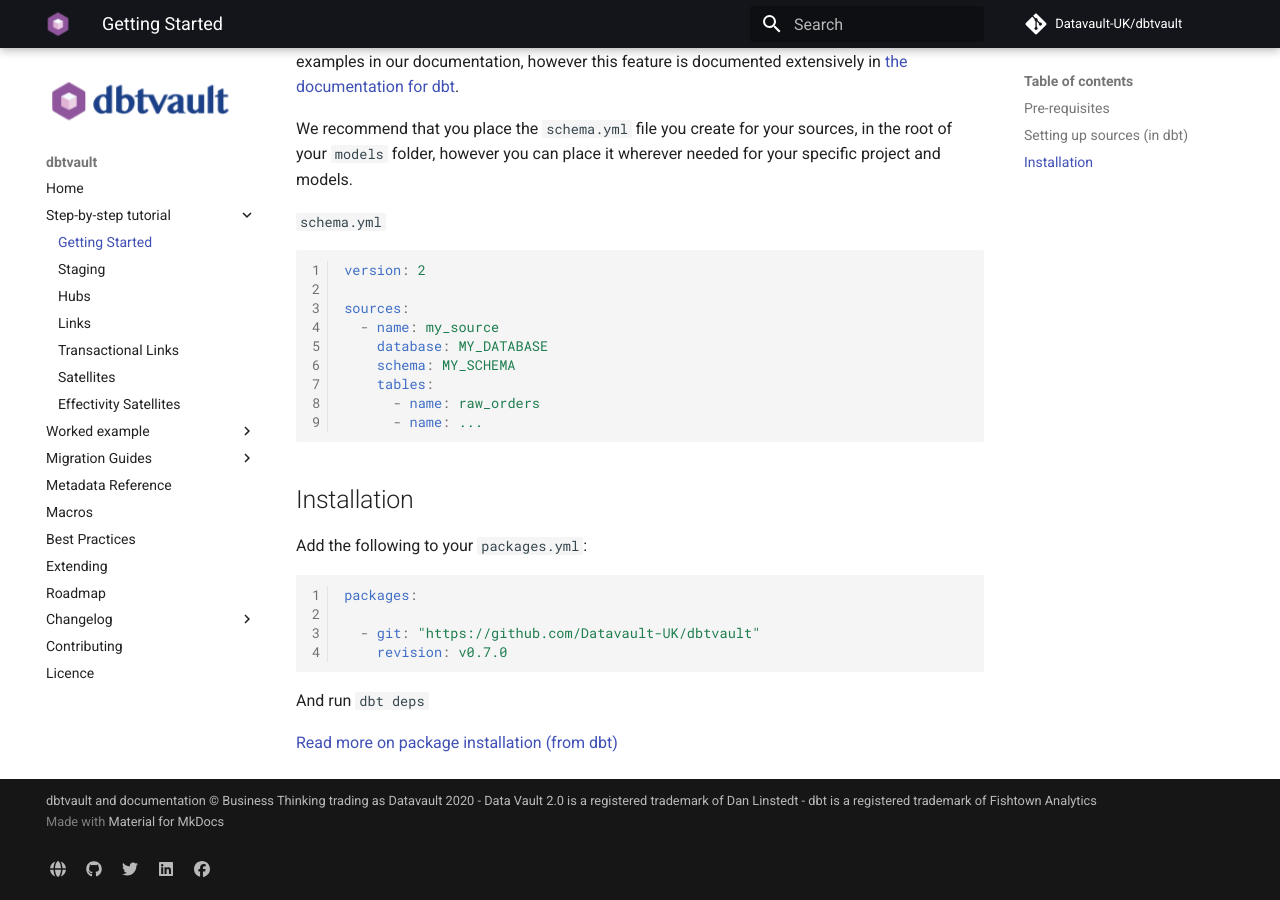
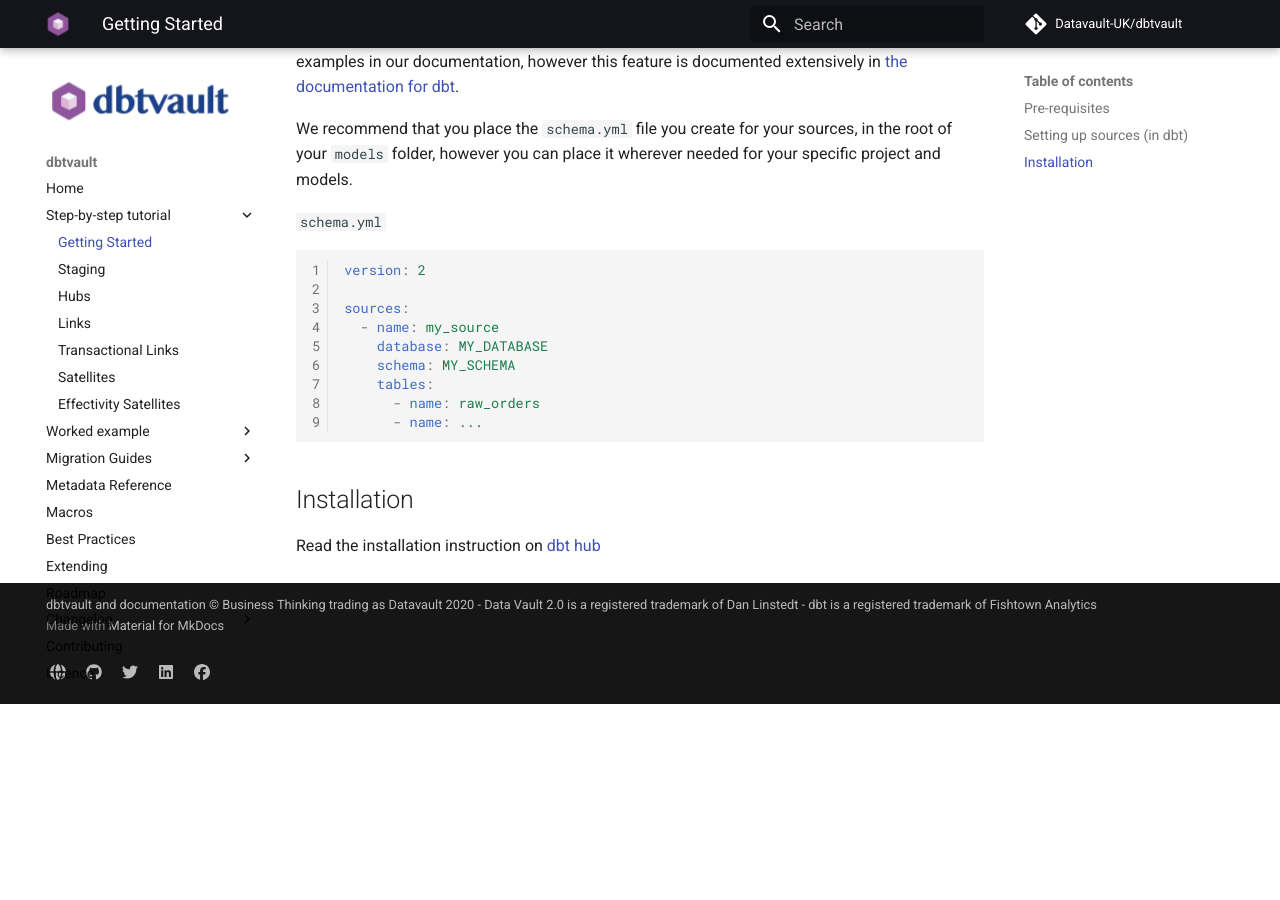
Before and after one commit to Datavault-UK/automate-dv-docs, an MkDocs documentation site: the page built from docs/tutorial/tut_getting_started.md, in a window 1280 px wide and 900 px high, scrolled down 1323 px. Built offline with MkDocs 1.6.1 and Material for MkDocs 9.7.7, drawn with Linux system fonts in a browser that asks for light colours; comment, search, counter and statistics services are not loaded; after the commit the page ends 2027 px from its top, so only the background shows below that.

Commit message:
Updated installation instructions

````diff
--- a/docs/tutorial/tut_getting_started.md
+++ b/docs/tutorial/tut_getting_started.md
@@ -69,16 +69,4 @@
 
 ## Installation
 
-Add the following to your `packages.yml`:
-
-```yaml
-packages:
-
-  - git: "https://github.com/Datavault-UK/dbtvault"
-    revision: v0.7.0
-```
-
-And run
-`dbt deps`
-
-[Read more on package installation (from dbt)](https://docs.getdbt.com/docs/building-a-dbt-project/package-management)
+Read the installation instruction on [dbt hub](https://hub.getdbt.com/datavault-uk/dbtvault/latest/)
````
